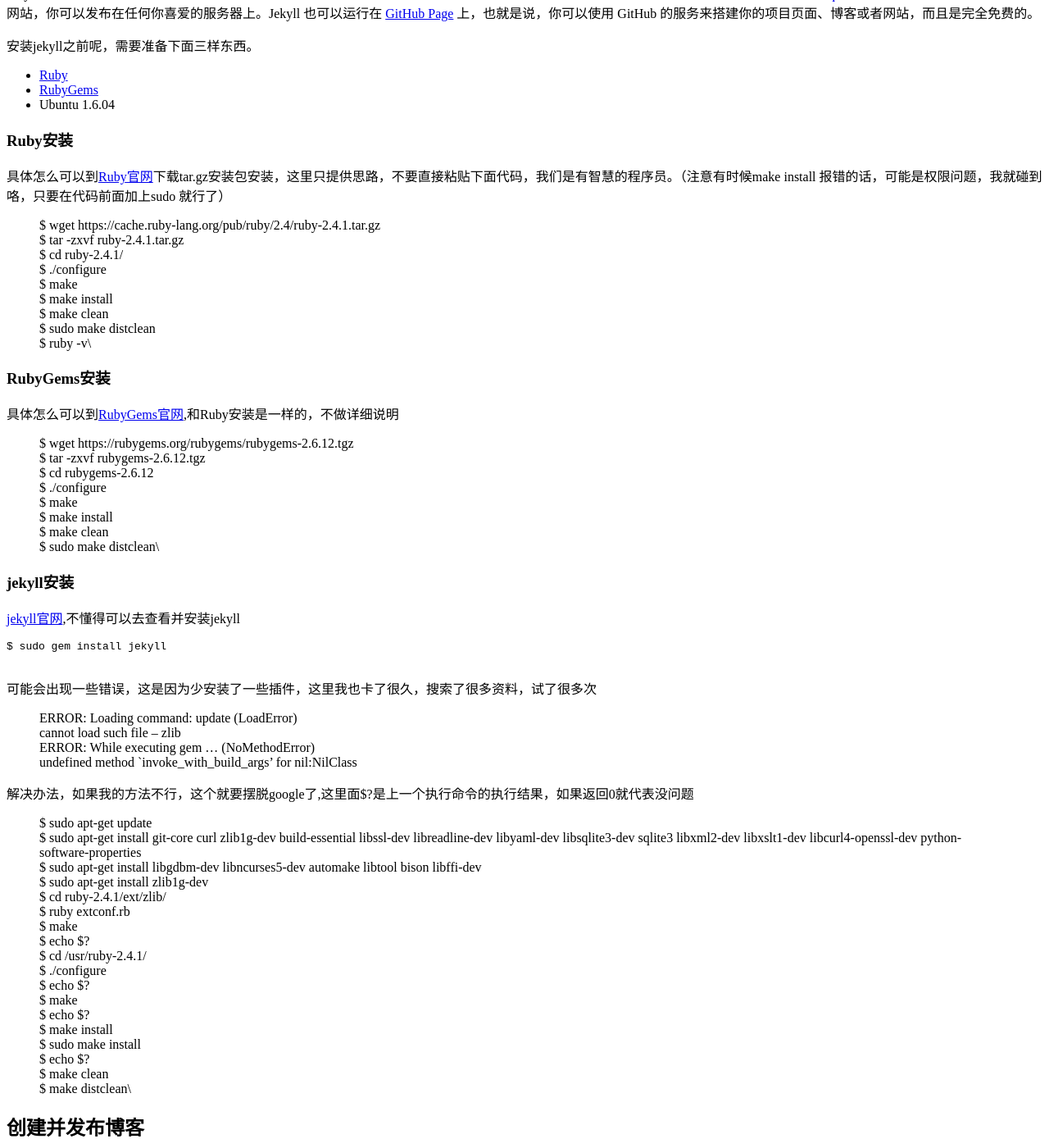
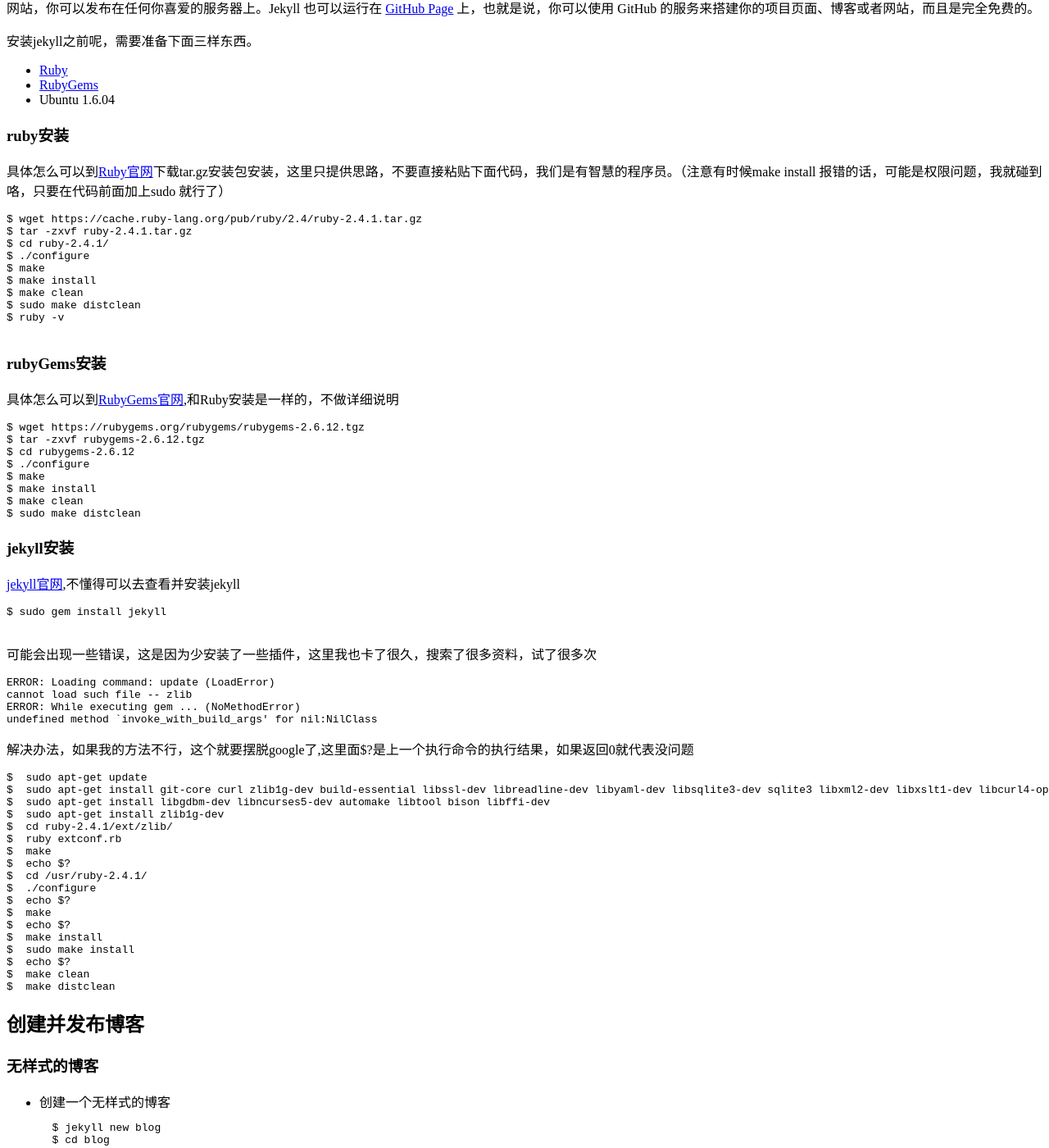
Before and after one commit to sihaiboli/Demo233.github.io, a Jekyll site: the page built from _posts/2017-7-20-github-jekyll-ubuntu-阿里云.md, in a window 1280 px wide and 1400 px high, scrolled down 780 px. Shown: the whole window at 82% size. Built offline with Jekyll 4.4.1, drawn with Linux system fonts in a browser that asks for light colours; Markdown is read by kramdown in place of the engine named in the settings; some of the changed text lies outside the part shown.

Commit message:
my first blog

````diff
--- a/_posts/2017-7-20-github-jekyll-ubuntu-阿里云.md
+++ b/_posts/2017-7-20-github-jekyll-ubuntu-阿里云.md
@@ -31,37 +31,38 @@ Jekyll是一个简单的博客形态的静态站点生产机器。它有一个
 * [RubyGems](https://rubygems.org/pages/download)
 * Ubuntu 1.6.04
 
-### Ruby安装
+### ruby安装
 
 具体怎么可以到[Ruby官网](https://www.ruby-lang.org/en/downloads/)下载tar.gz安装包安装，这里只提供思路，不要直接粘贴下面代码，我们是有智慧的程序员。（注意有时候make install 报错的话，可能是权限问题，我就碰到咯，只要在代码前面加上sudo 就行了）
 
+```
+$ wget https://cache.ruby-lang.org/pub/ruby/2.4/ruby-2.4.1.tar.gz
+$ tar -zxvf ruby-2.4.1.tar.gz
+$ cd ruby-2.4.1/
+$ ./configure
+$ make
+$ make install
+$ make clean
+$ sudo make distclean
+$ ruby -v
 
->$ wget https://cache.ruby-lang.org/pub/ruby/2.4/ruby-2.4.1.tar.gz\
-$ tar -zxvf ruby-2.4.1.tar.gz\
-$ cd ruby-2.4.1/\
-$ ./configure\
-$ make\
-$ make install\
-$ make clean\
-$ sudo make distclean\
-$ ruby -v\
+```
 
 
-
-### RubyGems安装
+### rubyGems安装
 
 具体怎么可以到[RubyGems官网](https://rubygems.org/pages/download),和Ruby安装是一样的，不做详细说明
 
-
->$ wget https://rubygems.org/rubygems/rubygems-2.6.12.tgz\
-$ tar -zxvf rubygems-2.6.12.tgz\
-$ cd rubygems-2.6.12\
-$ ./configure\
-$ make\
-$ make install\
-$ make clean\
-$ sudo make distclean\
-
+```
+$ wget https://rubygems.org/rubygems/rubygems-2.6.12.tgz
+$ tar -zxvf rubygems-2.6.12.tgz
+$ cd rubygems-2.6.12
+$ ./configure
+$ make
+$ make install
+$ make clean
+$ sudo make distclean
+```
 
 
 ### jekyll安装
@@ -74,47 +75,48 @@ $ sudo gem install jekyll
 ```
 可能会出现一些错误，这是因为少安装了一些插件，这里我也卡了很久，搜索了很多资料，试了很多次
 
-
->ERROR: Loading command: update (LoadError)\
-cannot load such file -- zlib\
-ERROR: While executing gem ... (NoMethodError)\
+```
+ERROR: Loading command: update (LoadError)
+cannot load such file -- zlib
+ERROR: While executing gem ... (NoMethodError)
 undefined method `invoke_with_build_args' for nil:NilClass
-
+```
 
 解决办法，如果我的方法不行，这个就要摆脱google了,这里面$?是上一个执行命令的执行结果，如果返回0就代表没问题
 
-
-> $  sudo apt-get update\
-$  sudo apt-get install git-core curl zlib1g-dev build-essential libssl-dev libreadline-dev libyaml-dev libsqlite3-dev sqlite3 libxml2-dev libxslt1-dev libcurl4-openssl-dev python-software-properties\
-$  sudo apt-get install libgdbm-dev libncurses5-dev automake libtool bison libffi-dev\
-$  sudo apt-get install zlib1g-dev\
-$  cd ruby-2.4.1/ext/zlib/\
-$  ruby extconf.rb \
-$  make\
-$  echo $?\
-$  cd /usr/ruby-2.4.1/\
-$  ./configure\
-$  echo $?\
-$  make\
-$  echo $?\
-$  make install\
-$  sudo make install\
-$  echo $?\
-$  make clean\
-$  make distclean\
-
+```
+$  sudo apt-get update
+$  sudo apt-get install git-core curl zlib1g-dev build-essential libssl-dev libreadline-dev libyaml-dev libsqlite3-dev sqlite3 libxml2-dev libxslt1-dev libcurl4-openssl-dev python-software-properties
+$  sudo apt-get install libgdbm-dev libncurses5-dev automake libtool bison libffi-dev
+$  sudo apt-get install zlib1g-dev
+$  cd ruby-2.4.1/ext/zlib/
+$  ruby extconf.rb
+$  make
+$  echo $?
+$  cd /usr/ruby-2.4.1/
+$  ./configure
+$  echo $?
+$  make
+$  echo $?
+$  make install
+$  sudo make install
+$  echo $?
+$  make clean
+$  make distclean
+```
 ## 创建并发布博客
 
 ### 无样式的博客
 
 * 创建一个无样式的博客
-
-    > $ jekyll new blog\
-    $ cd blog\
-    $ git init \
-    $ git add .\
-    $ git commit -m "fist jekyll program"\
-    $ git status\
+    ```
+    $ jekyll new blog
+    $ cd blog
+    $ git init
+    $ git add .
+    $ git commit -m "fist jekyll program"
+    $ git status
+    ```
 * 将博客关联到github远程仓库
     * 登录[github](http://github.com)
     * 选择New repository
@@ -123,9 +125,12 @@ $  make distclean\
     * Create repository创建玩之后会给你一个https的链接，比如我的username是Demo233，给我的链接就是https://github.com/Demo233/Demo233.github.io.git
 
 * 将无样式的blog项目远程推送到github仓库中,这里以我的为例，我的username为Demo233,注意修改成自己的
-    > $ cd blog/\
-    $ git remote add origin https://github.com/Demo233/Demo233.github.io.git\
+
+    ```
+    $ cd blog/
+    $ git remote add origin https://github.com/Demo233/Demo233.github.io.git
     $ git push origin master
+    ```
 
 * 配置github pages,并运行
     * 进入到github.com/Demo233/Demo233.github.io项目中，在Settings选项卡中找到GitHub Pages面板，在Source中选择master branch，并save
@@ -136,20 +141,24 @@ $  make distclean\
 
 本次lz用到的样式是[hyde](https://github.com/poole/hyde)，以这个为例子进行推送部署。在github上网有学多jekyll的样式，你也可以下载并部署,[样式链接](https://github.com/jekyll/jekyll/wiki/Themes)
 
-> $ git clone https://github.com/poole/hyde.git \
+```
+$ git clone https://github.com/poole/hyde.git
 $ cd hyde/
+```
 
 我们需要修改一些东西，不然会报错，之前lz同样卡在这里半天，网上搜索了半天资料才解决。
 
 * 修改_config.yml文件中的relative_permalinks: false,如果不改，会报XXX过期的错误，记不得了
 * 删除CNAME中的内容，如果不改会提示域名已经存在，因为这个是别人的项目，人家已经在github上注册了，后面会介绍怎么配置自己的域名
 
-> $ rm -rm .git/ # 删除原本的.git 文件使用自己的.git\
+```
+$ rm -rm .git/ # 删除原本的.git 文件使用自己的.git
 $ git init
 $ git add .
 $ git commit -m "beautiful jekyll theme"
 $ git remote add https://github.com/Demo233/Demo233.github.io.git # 记得退回历史版本之后再进行这里的操作不然会报错的
 $ git push origin master
+```
 
 后面的和无样式博客发布是一样的，只要注意修改_config.yml文件，其他应该没什么大碍了。
 
@@ -162,15 +171,18 @@ $ git push origin master
 
 我们买好域名以后，我们就可以去绑定github pages了。lz的域名是zonegood.com，在CNAME中写入zonegood.com并保存
 
-> $ cd hyde/
-$ vim ./CNAME\
+```
+$ cd hyde/
+$ vim ./CNAME
+```
 
 推送更改信息，更新项目
 
-> $ git add .
+```
+$ git add .
 $ git commit -m "modify CNAME file ,add zonegood.com"
 $ git push origin master
-
+```
 
 登录[阿里云域名控制台](https://home.console.aliyun.com/new#/)
 
````
Also changed, not shown: other parts of _posts/2017-7-20-github-jekyll-ubuntu-阿里云.md (+6 -6 lines).
